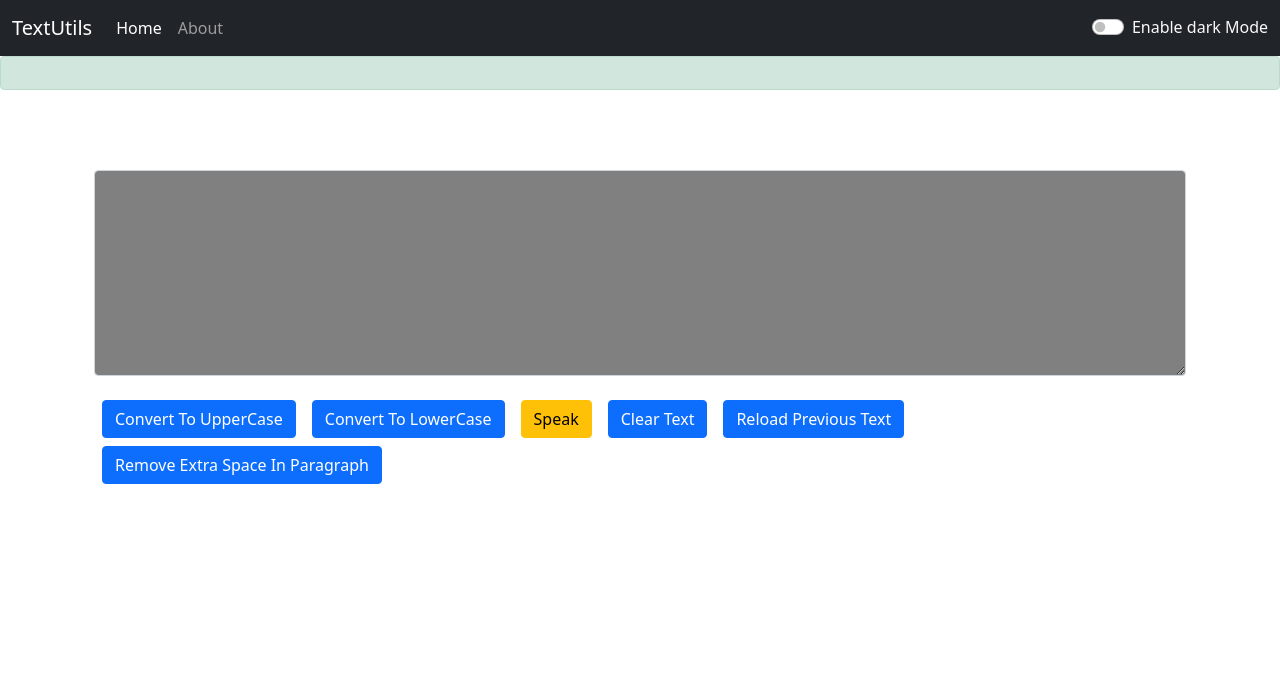
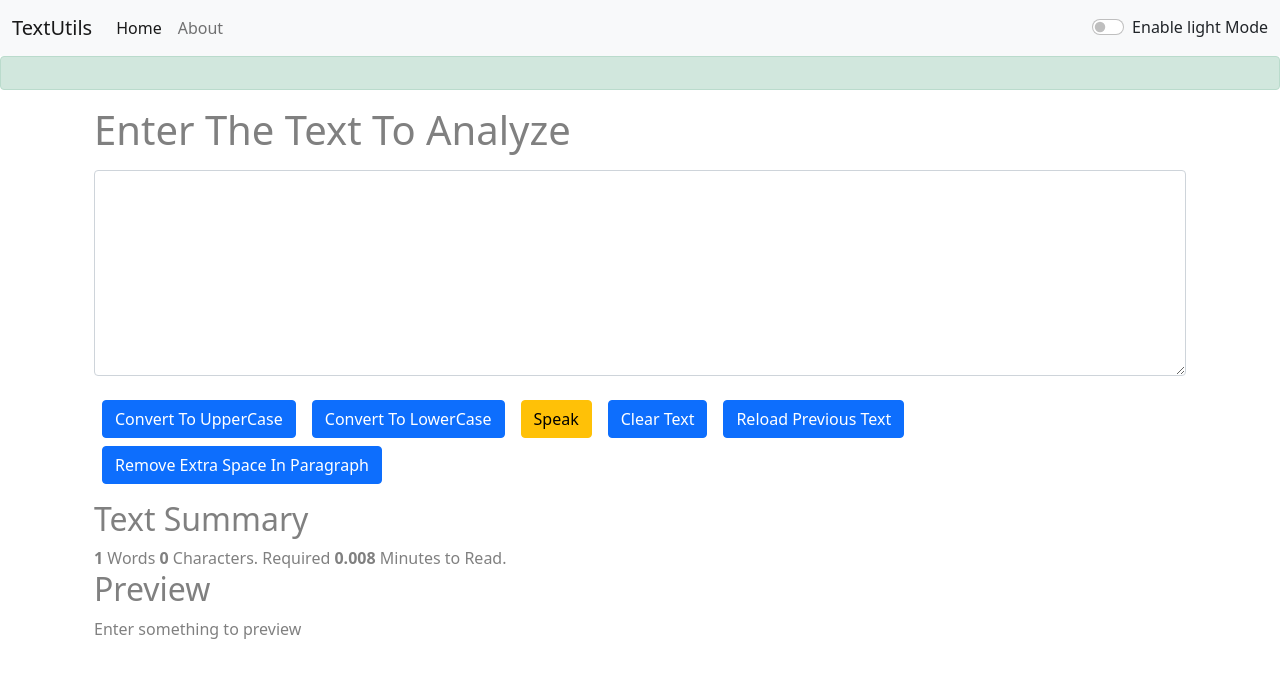
Before and after one commit to ShridharMP/textutils, a React (Create React App) app: page / in a window 1280 px wide. Shown: the top 678 px of the page. Built offline with nearby package versions, Linux system fonts and the light colour scheme.

Commit message:
commit the changes

```diff
--- a/package.json
+++ b/package.json
@@ -6,6 +6,7 @@
     "cra-template": "1.2.0",
     "react": "^19.0.0",
     "react-dom": "^19.0.0",
+    "react-router-dom": "^7.1.1",
     "react-scripts": "5.0.1",
     "textutils": "file:",
     "web-vitals": "^4.2.4"
--- a/src/App.js
+++ b/src/App.js
@@ -3,26 +3,32 @@
 import Alert from "./components/Alert";
 import NavBar from "./components/NavBar";
 import TextForm from "./components/TextForm";
+import About from "./components/About";
+import {
+  BrowserRouter as Router,
+  Routes,
+  Route
+} from "react-router-dom";
+
 function App() {
-  const [mode, setMode] = useState("dark");
-
+  const [mode, setMode] = useState("light");
   const [alert, setAlert] = useState({ msg: "", type: "success" });
 
   const showAlert = (message, type) => {
     setAlert({
       msg: message,
       type: type
-    })
+    });
     setTimeout(() => {
       setAlert(null);
-    }, 3000);
-  }
+    }, 1500);
+  };
 
   const handleMode = () => {
     if (mode === "light") {
       setMode("dark");
       document.body.style.backgroundColor = '#042743';
-      showAlert("Darkmode has been Enabled", "success");
+      showAlert("DarkMode has been Enabled", "success");
     } else {
       setMode("light");
       document.body.style.backgroundColor = 'white';
@@ -31,7 +37,7 @@
   };
 
   return (
-    <>
+    <Router>
       <NavBar
         title="TextUtils"
         aboutText="About"
@@ -39,10 +45,14 @@
         mode={mode}
       />
       <Alert alert={alert}></Alert>
-      <div className="container my-3" mode={mode} style={{ color: mode === 'dark' ? 'light' : 'grey' }}>
-        <TextForm headings="Enter The Text To Analyze" mode={mode} showAlert={showAlert}/>
+      <div className="container" mode={mode}>
+        <Routes>
+          <Route exact path="/" element={<TextForm headings="Enter The Text To Analyze" mode={mode} showAlert={showAlert} />} />
+          <Route exact path="/about" element={<About />} />
+        </Routes>
       </div>
-    </>
+    </Router>
   );
 }
+
 export default App;
--- a/src/components/NavBar.js
+++ b/src/components/NavBar.js
@@ -1,5 +1,6 @@
 import React from "react";
 import PropTypes from "prop-types";
+import { Link } from "react-router-dom";
 
 export default function NavBar(props) {
   return (
@@ -7,9 +8,9 @@
       className={`navbar navbar-expand-lg navbar-${props.mode} bg-${props.mode}`}
     >
       <div className="container-fluid">
-        <a className="navbar-brand" href="/">
+        <Link className="navbar-brand" to="/">
           {props.title}
-        </a>
+        </Link>
         <button
           className="navbar-toggler"
           type="button"
@@ -24,14 +25,14 @@
         <div className="collapse navbar-collapse" id="navbarSupportedContent">
           <ul className="navbar-nav me-auto mb-2 mb-lg-0">
             <li className="nav-item">
-              <a className="nav-link active" aria-current="page" href="/">
+              <Link className="nav-link active" aria-current="page" to="/">
                 Home
-              </a>
+              </Link>
             </li>
             <li className="nav-item">
-              <a className="nav-link" href="/">
+              <Link className="nav-link" to="/about">
                 {props.aboutText}
-              </a>
+              </Link>
             </li>
           </ul>
           <div
```
Also changed, not shown: 1 other file (tests, documents, lock files or other folders).
